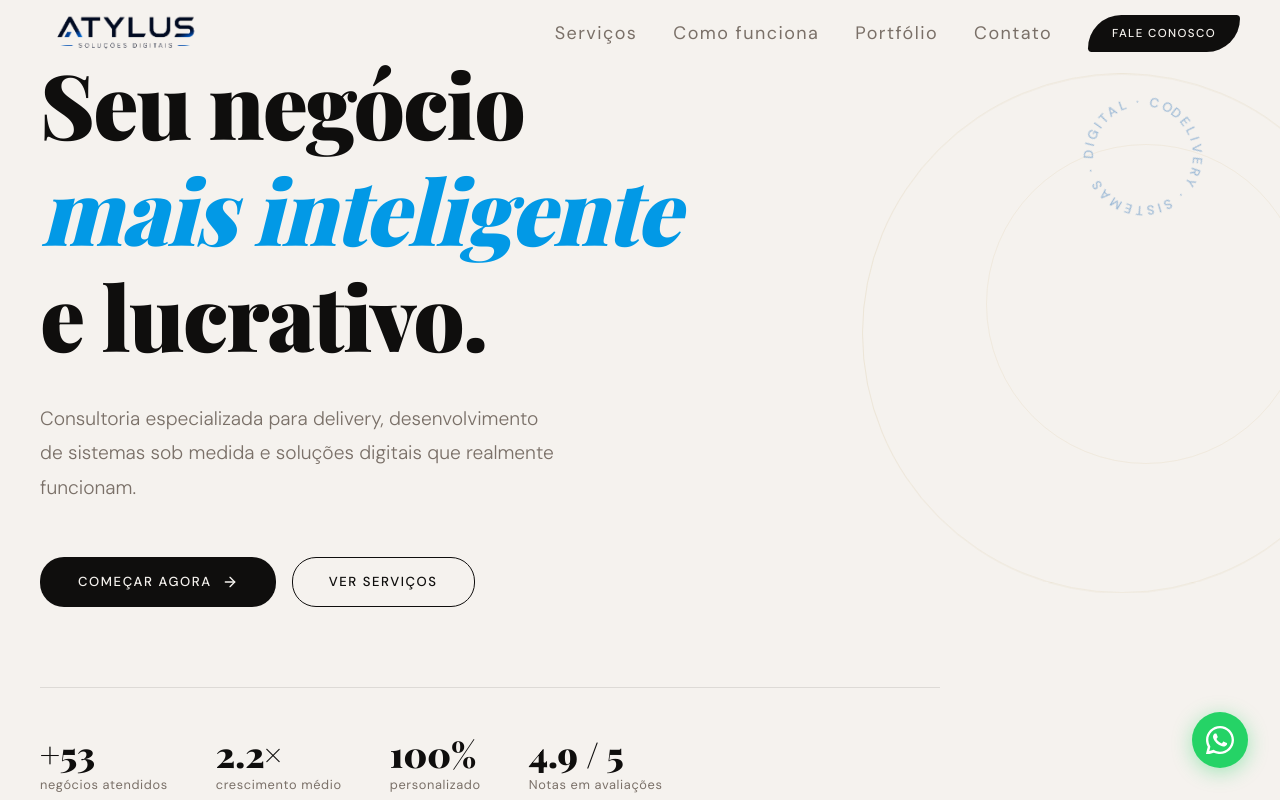
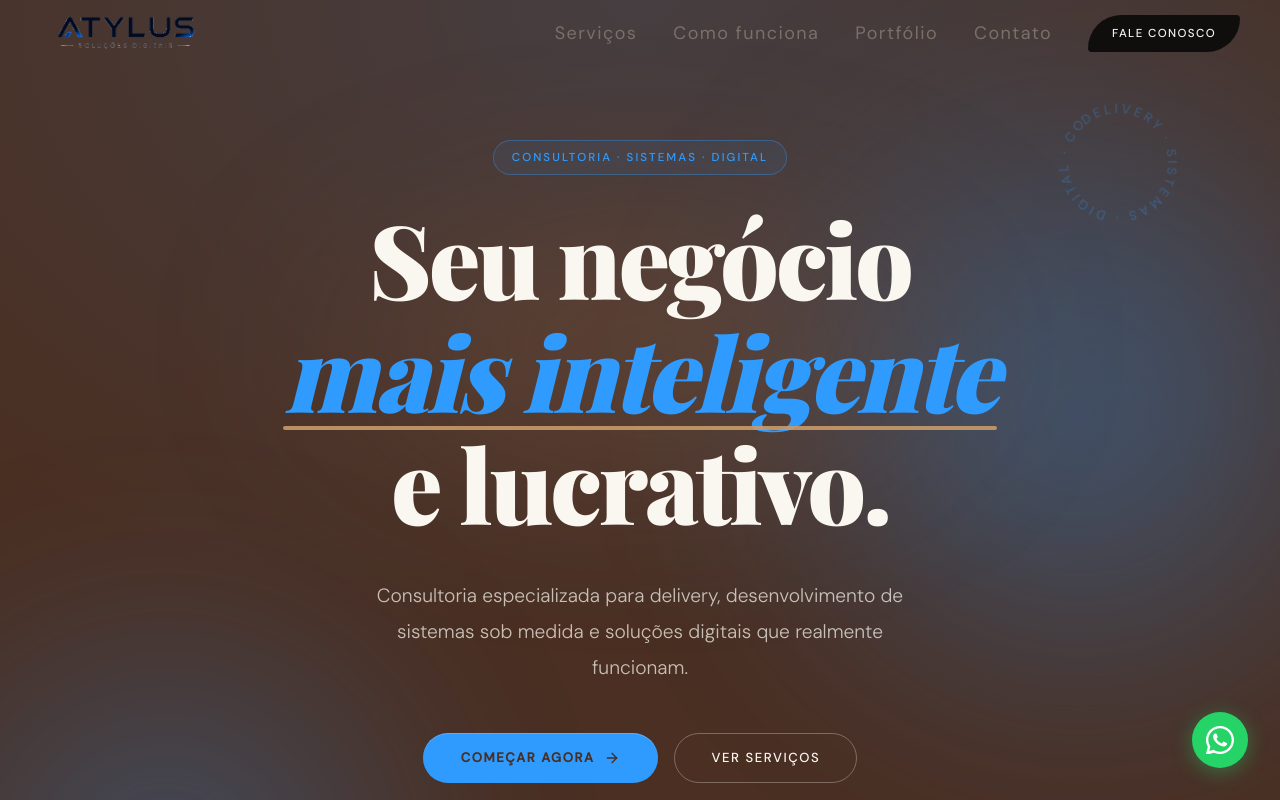
Before and after one commit to Hexdien/Atylus, a React (Vite) app: page / in a window 1280 px wide. Shown: the top 800 px of the page. Built offline with nearby package versions, Linux system fonts and the light colour scheme; a web font is replaced by a local one.

Commit message:
Revitalizada experimental do hero

```diff
--- a/src/components/Hero.jsx
+++ b/src/components/Hero.jsx
@@ -1,55 +1,88 @@
 import { ArrowRight, ChevronDown } from 'lucide-react'
 
 export default function Hero() {
+  const stats = [
+    { num: '+53', label: 'negócios atendidos' },
+    { num: '2.2×', label: 'crescimento médio' },
+    { num: '100%', label: 'personalizado' },
+    { num: '4.9 / 5', label: 'Notas em avaliações' },
+  ]
+
   return (
     <section
+      id="hero"
       style={{
         minHeight: '100vh',
         display: 'flex',
         flexDirection: 'column',
         justifyContent: 'center',
-        padding: '0 40px',
+        padding: '140px 40px 80px',
         position: 'relative',
         overflow: 'hidden',
+        backgroundColor: 'var(--hero-bg)',
+        backgroundImage: 'radial-gradient(ellipse 1300px 900px at 50% 0%, rgba(47,155,255,0.14), transparent 72%)',
       }}
     >
-      {/* Background decorative circle */}
+      {/* Background aurora blobs */}
       <div
-        className="animate-float"
+        className="hero-float"
         style={{
           position: 'absolute',
-          top: '10%',
-          right: '-8%',
-          width: '520px',
-          height: '520px',
+          top: '4%',
+          right: '-14%',
+          width: '760px',
+          height: '760px',
           borderRadius: '50%',
-          border: '1px solid rgba(200,169,110,0.18)',
+          background: 'radial-gradient(circle, var(--hero-blue) 0%, transparent 70%)',
+          filter: 'blur(100px)',
+          opacity: 0.4,
           pointerEvents: 'none',
         }}
       />
       <div
+        className="hero-float"
+        style={{
+          position: 'absolute',
+          bottom: '-16%',
+          left: '-12%',
+          width: '640px',
+          height: '640px',
+          borderRadius: '50%',
+          background: 'radial-gradient(circle, var(--hero-blue) 0%, transparent 70%)',
+          filter: 'blur(100px)',
+          opacity: 0.35,
+          pointerEvents: 'none',
+          animationDelay: '-6.5s',
+        }}
+      />
+
+      {/* Warm glow behind headline */}
+      <div
         style={{
           position: 'absolute',
           top: '18%',
-          right: '-2%',
-          width: '320px',
+          left: '50%',
+          transform: 'translateX(-50%)',
+          width: '760px',
           height: '320px',
-          borderRadius: '50%',
-          border: '1px solid rgba(200,169,110,0.12)',
+          background: 'radial-gradient(ellipse, var(--hero-glow) 0%, transparent 72%)',
+          filter: 'blur(90px)',
+          opacity: 0.5,
           pointerEvents: 'none',
         }}
       />
 
       {/* Rotating badge */}
       <div
-        className="animate-spin-slow"
+        className="hero-spin"
         style={{
           position: 'absolute',
-          top: '12%',
-          right: '6%',
+          top: '10%',
+          right: '8%',
           width: '120px',
           height: '120px',
-          opacity: 0.35,
+          opacity: 0.28,
+          pointerEvents: 'none',
         }}
       >
         <svg viewBox="0 0 120 120" fill="none" xmlns="http://www.w3.org/2000/svg">
@@ -58,7 +91,7 @@ export default function Hero() {
             d="M 60 60 m -50 0 a 50 50 0 1 1 100 0 a 50 50 0 1 1 -100 0"
             fill="none"
           />
-          <text style={{ fontSize: '13px', fill: 'var(--color-accent-dark)', letterSpacing: '3px', fontFamily: 'var(--font-body)', fontWeight: 500 }}>
+          <text style={{ fontSize: '13px', fill: 'var(--hero-blue)', letterSpacing: '3px', fontFamily: 'var(--font-body)', fontWeight: 500 }}>
             <textPath href="#circle">
               DELIVERY · SISTEMAS · DIGITAL · CONSULTORIA ·&nbsp;
             </textPath>
@@ -66,19 +99,69 @@ export default function Hero() {
         </svg>
       </div>
 
-      <div style={{ maxWidth: '900px' }}>
-        {/* Label */}
-        <p className="section-label animate-fade-up" style={{  }}>
+      <div
+        style={{
+          maxWidth: '820px',
+          margin: '0 auto',
+          textAlign: 'center',
+          position: 'relative',
+          zIndex: 1,
+          display: 'flex',
+          flexDirection: 'column',
+          alignItems: 'center',
+        }}
+      >
+        {/* Eyebrow */}
+        <p
+          className="animate-fade-up"
+          style={{
+            display: 'inline-flex',
+            alignItems: 'center',
+            padding: '8px 18px',
+            borderRadius: '999px',
+            border: '1px solid rgba(47,155,255,0.35)',
+            background: 'rgba(47,155,255,0.08)',
+            fontFamily: 'var(--font-body)',
+            fontSize: '0.72rem',
+            fontWeight: 500,
+            letterSpacing: '0.18em',
+            textTransform: 'uppercase',
+            color: 'var(--hero-blue)',
+            marginBottom: '32px',
+          }}
+        >
+          Consultoria · Sistemas · Digital
         </p>
 
         {/* Headline */}
-        <h1 className="display-title animate-fade-up delay-100" style={{ fontSize: 'clamp(3rem, 7vw, 6rem)', color: 'var(--color-ink)', marginBottom: '12px', marginTop: '50px' }}>
+        <h1 className="display-title animate-fade-up delay-100" style={{ fontSize: 'clamp(3.4rem, 8vw, 7.5rem)', lineHeight: 1.0, letterSpacing: '-0.03em', color: 'var(--hero-text)', marginBottom: '10px' }}>
           Seu negócio
         </h1>
-        <h1 className="display-title animate-fade-up delay-200" style={{ fontSize: 'clamp(3rem, 7vw, 6rem)', marginBottom: '12px' }}>
-          <em style={{ fontStyle: 'italic', color: 'var(--color-accent)' }}>mais inteligente</em>
+        <h1 className="display-title animate-fade-up delay-200" style={{ fontSize: 'clamp(3.4rem, 8vw, 7.5rem)', lineHeight: 1.0, letterSpacing: '-0.03em', marginBottom: '10px' }}>
+          <em
+            style={{
+              fontStyle: 'italic',
+              position: 'relative',
+              display: 'inline-block',
+              color: 'var(--hero-blue)',
+            }}
+          >
+            mais inteligente
+            <span
+              style={{
+                position: 'absolute',
+                left: 0,
+                bottom: '-8px',
+                width: '100%',
+                height: '4px',
+                borderRadius: '3px',
+                background: 'var(--hero-gold)',
+                opacity: 0.9,
+              }}
+            />
+          </em>
         </h1>
-        <h1 className="display-title animate-fade-up delay-300" style={{ fontSize: 'clamp(3rem, 7vw, 6rem)', color: 'var(--color-ink)', marginBottom: '40px' }}>
+        <h1 className="display-title animate-fade-up delay-300" style={{ fontSize: 'clamp(3.4rem, 8vw, 7.5rem)', lineHeight: 1.0, letterSpacing: '-0.03em', color: 'var(--hero-text)', marginBottom: '44px' }}>
           e lucrativo.
         </h1>
 
@@ -89,21 +172,21 @@ export default function Hero() {
             fontFamily: 'var(--font-body)',
             fontSize: 'clamp(1rem, 2vw, 1.2rem)',
             fontWeight: 300,
-            color: 'var(--color-muted)',
-            lineHeight: 1.8,
-            maxWidth: '520px',
-            marginBottom: '52px',
+            color: 'var(--hero-text-muted)',
+            lineHeight: 1.85,
+            maxWidth: '540px',
+            marginBottom: '48px',
           }}
         >
           Consultoria especializada para delivery, desenvolvimento de sistemas sob medida e soluções digitais que realmente funcionam.
         </p>
 
         {/* CTAs */}
-        <div className="animate-fade-up delay-500" style={{ display: 'flex', gap: '16px', flexWrap: 'wrap' }}>
-          <a href="#contato" className="btn-primary" style={{borderRadius: '24px'}}>
+        <div className="animate-fade-up delay-500" style={{ display: 'flex', gap: '16px', flexWrap: 'wrap', justifyContent: 'center' }}>
+          <a href="#contato" className="hero-btn-primary">
             Começar agora <ArrowRight size={16} />
           </a>
-          <a href="#servicos" className="btn-outline" style={{borderRadius: '24px'}}>
+          <a href="#servicos" className="hero-btn-outline">
             Ver serviços
           </a>
         </div>
@@ -113,24 +196,21 @@ export default function Hero() {
           className="animate-fade-up delay-700"
           style={{
             display: 'flex',
-            gap: '48px',
-            marginTop: '80px',
-            paddingTop: '48px',
-            borderTop: '1px solid rgba(15,14,13,0.1)',
+            gap: '56px',
+            marginTop: '64px',
+            paddingTop: '40px',
+            borderTop: '1px solid transparent',
+            borderImage: 'linear-gradient(90deg, transparent, rgba(47,155,255,0.5), rgba(200,155,106,0.45), transparent) 1',
             flexWrap: 'wrap',
+            justifyContent: 'center',
           }}
         >
-          {[
-            { num: '+53', label: 'negócios atendidos' },
-            { num: '2.2×', label: 'crescimento médio' },
-            { num: '100%', label: 'personalizado' },
-            { num: '4.9 / 5', label: 'Notas em avaliações' },
-          ].map(s => (
+          {stats.map(s => (
             <div key={s.label}>
-              <p style={{ fontFamily: 'var(--font-display)', fontWeight: 900, fontSize: '2.2rem', color: 'var(--color-ink)', lineHeight: 1 }}>
+              <p style={{ fontFamily: 'var(--font-display)', fontWeight: 900, fontSize: '2.2rem', color: 'var(--hero-blue)', lineHeight: 1 }}>
                 {s.num}
               </p>
-              <p style={{ fontFamily: 'var(--font-body)', fontSize: '0.8rem', color: 'var(--color-muted)', marginTop: '4px', letterSpacing: '0.05em' }}>
+              <p style={{ fontFamily: 'var(--font-body)', fontSize: '0.8rem', color: 'var(--hero-text-muted)', marginTop: '4px', letterSpacing: '0.05em' }}>
                 {s.label}
               </p>
             </div>
@@ -138,7 +218,79 @@ export default function Hero() {
         </div>
       </div>
 
+      <style>{`
+        #hero {
+          --hero-bg: #4a2f22;
+          --hero-blue: #2F9BFF;
+          --hero-gold: #c89b6a;
+          --hero-glow: #8a5a3a;
+          --hero-text: #faf6f0;
+          --hero-text-muted: rgba(250,246,240,0.72);
+        }
 
+        @keyframes heroFloat {
+          0%, 100% { transform: translateY(0); }
+          50% { transform: translateY(-10px); }
+        }
+        @keyframes heroSpin {
+          from { transform: rotate(0deg); }
+          to   { transform: rotate(360deg); }
+        }
+        .hero-float { animation: heroFloat 13s ease-in-out infinite; }
+        .hero-spin  { animation: heroSpin 50s linear infinite; }
+
+        #hero .hero-btn-primary {
+          background: var(--hero-blue);
+          color: var(--hero-bg);
+          padding: 15px 38px;
+          border-radius: 999px;
+          font-family: var(--font-body);
+          font-size: 0.82rem;
+          font-weight: 600;
+          letter-spacing: 0.12em;
+          text-transform: uppercase;
+          border: none;
+          cursor: pointer;
+          display: inline-flex;
+          align-items: center;
+          gap: 10px;
+          text-decoration: none;
+          box-shadow: 0 1px 0 rgba(255,255,255,0.2) inset;
+          transition: transform 0.3s ease, box-shadow 0.3s ease;
+        }
+        #hero .hero-btn-primary:hover {
+          transform: translateY(-1px);
+          box-shadow: 0 10px 30px rgba(47,155,255,0.45);
+        }
+
+        #hero .hero-btn-outline {
+          background: transparent;
+          color: var(--hero-text);
+          border: 1px solid rgba(250,246,240,0.3);
+          padding: 14px 36px;
+          border-radius: 999px;
+          font-family: var(--font-body);
+          font-size: 0.82rem;
+          font-weight: 500;
+          letter-spacing: 0.12em;
+          text-transform: uppercase;
+          cursor: pointer;
+          display: inline-flex;
+          align-items: center;
+          gap: 10px;
+          text-decoration: none;
+          transition: background 0.3s ease, color 0.3s ease, transform 0.3s ease;
+        }
+        #hero .hero-btn-outline:hover {
+          background: var(--hero-text);
+          color: var(--hero-bg);
+          transform: translateY(-1px);
+        }
+
+        @media (prefers-reduced-motion: reduce) {
+          .hero-float, .hero-spin { animation: none; }
+        }
+      `}</style>
     </section>
   )
 }
```
